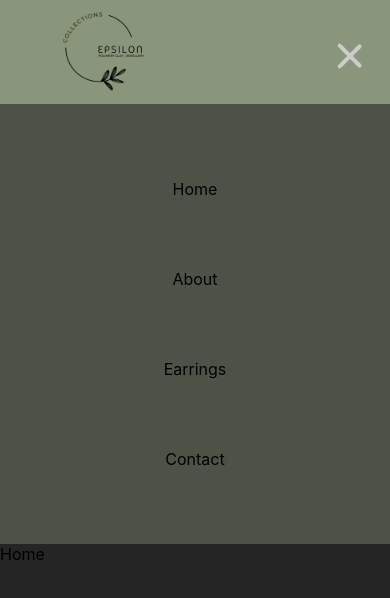
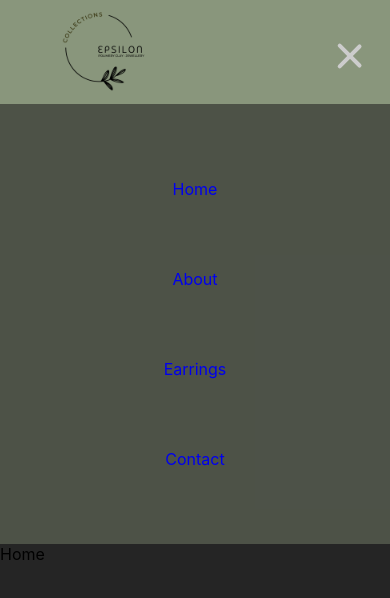
Before and after one commit to estefaniaramirezmnt/epsilon-jewellery-shop, a React (Create React App) app: page / in a window 390 px wide. Both pictures are taken after a click on the element 354 px from the left and 56 px from the top of the page. Shown: the top 598 px of the page. Built offline with nearby package versions, Linux system fonts and the light colour scheme.

Commit message:
Added navbar links to ResponsiveNav.js component

```diff
--- a/src/App.css
+++ b/src/App.css
@@ -43,9 +43,9 @@ body {
   content: "";
   position: absolute;
   left: 0;
-  bottom: -3px;
+  bottom: 0px;
   width: 0;
-  height: 3px;
+  height: 2px;
   background-color: #000;
   transition: width 0.3s ease;
 }
@@ -60,10 +60,10 @@ body {
   color: #000;
 }
 
-.navbar-list a:active,
+/* .navbar-list a:active,
 .navbar-list-responsive a:active {
-  color: #000 !important;
-}
+  color: #000;
+} */
 
 /* Responsive navbar */
 
@@ -74,16 +74,17 @@ body {
   padding: 5px;
 }
 
-.navbar-list-responsive li {
+.navbar-list-responsive a {
   display: block;
   margin: 70px auto;
   max-width: fit-content;
   padding: 0px 5px;
   position: relative;
   text-align: center;
+  text-decoration: none;
 }
 
-.navbar-list-responsive li::after {
+.navbar-list-responsive a::after {
   bottom: -6px;
 }
 
--- a/src/components/ResponsiveNav.js
+++ b/src/components/ResponsiveNav.js
@@ -1,14 +1,15 @@
 import React from "react";
+import { Link } from "react-router-dom";
 
 function ResponsiveNav({ open }) {
   return (
     <div className={`navbar-menu-responsive ${open ? "open" : ""}`}>
-      <ul className="navbar-list-responsive">
-        <li>Home</li>
-        <li>About</li>
-        <li>Earrings</li>
-        <li>Contact</li>
-      </ul>
+      <nav className="navbar-list-responsive">
+        <Link to="/">Home</Link>
+        <Link to="/about">About</Link>
+        <Link to="/earrings">Earrings</Link>
+        <Link to="/contact">Contact</Link>
+      </nav>
     </div>
   );
 }
```
